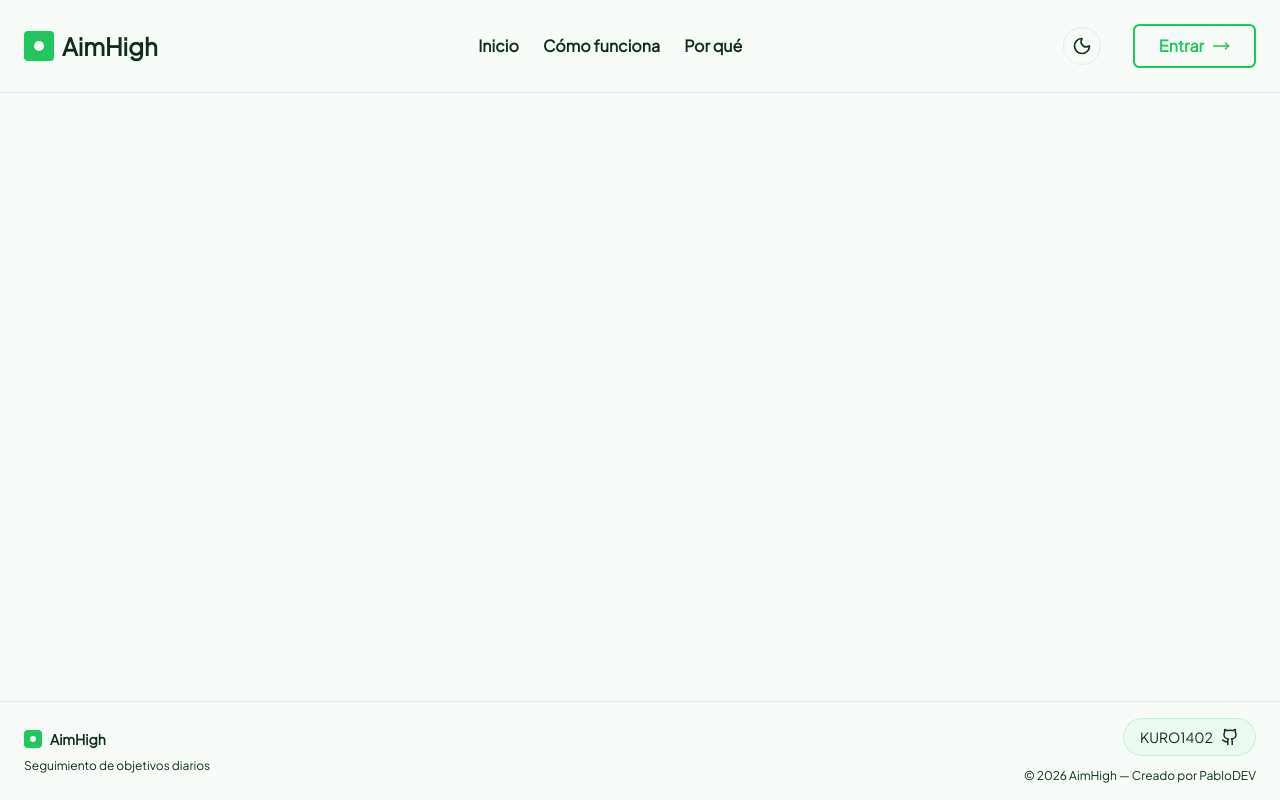
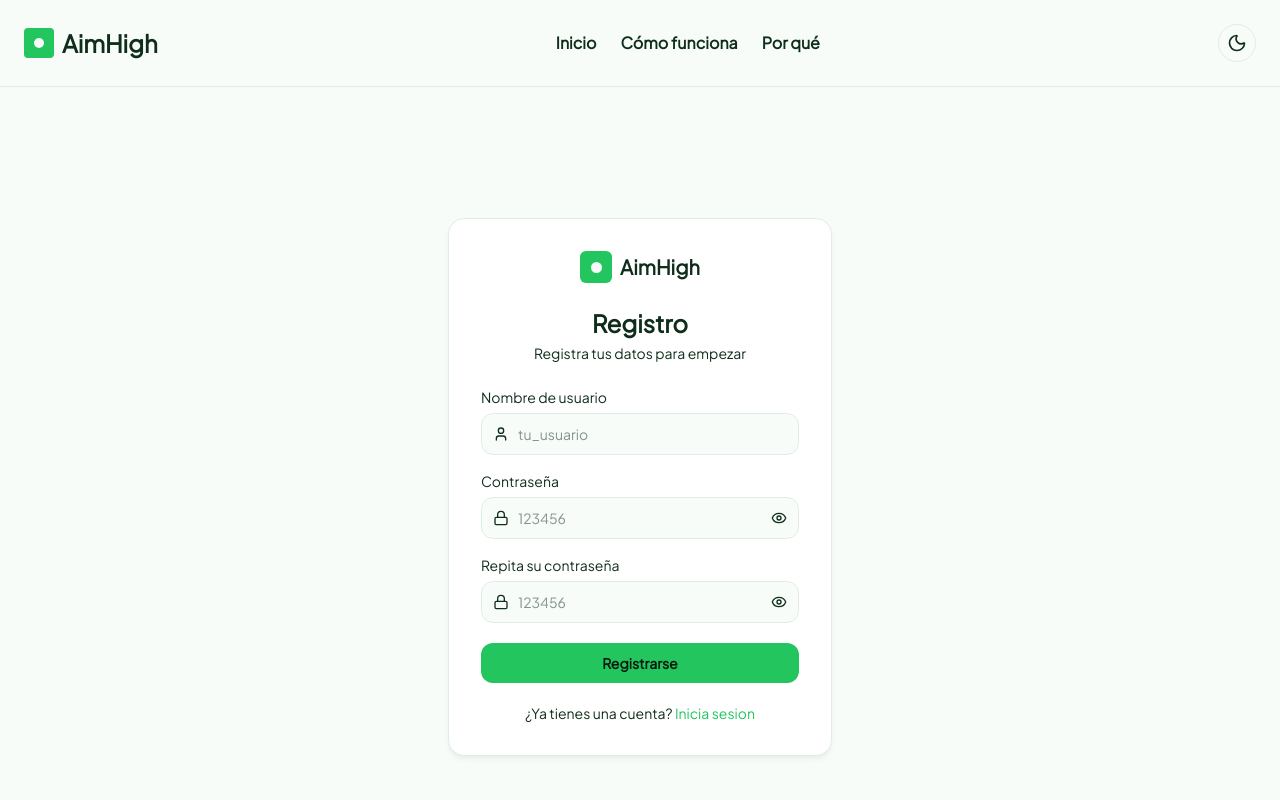
Before and after one commit to KURO1402/checklist-goals, a Vue app in the folder view/: page /register in a window 1280 px wide. Shown: the top 800 px of the page. Built offline with nearby package versions, Linux system fonts and the light colour scheme.

Commit message:
Se realizaron algunas configuraciones y se creo la pagino de registro

```diff
--- a/view/src/components/layout/Header.vue
+++ b/view/src/components/layout/Header.vue
@@ -1,12 +1,31 @@
 <script setup>
 import { Menu, X } from 'lucide-vue-next';
-import { ref } from 'vue';
+import { useRoute, useRouter } from 'vue-router'; // 1. Importamos useRouter
+import { ref, computed } from 'vue';
 import ButtonInit from '../ui/ButtonInit.vue';
 import ThemeToggle from '../ui/ThemeToggle.vue';
 
 const isMenuOpen = ref(false);
+const route = useRoute();
+const router = useRouter(); // 2. Instanciamos el router
 
-const scrollTo = (id) => {
+const pathActual = computed(() => route.path)
+
+const scrollTo = async (id) => {
+  isMenuOpen.value = false;
+
+  if (pathActual.value !== '/') {
+    await router.push('/');
+
+    setTimeout(() => {
+      ejecutarScroll(id);
+    }, 100);
+  } else {
+    ejecutarScroll(id);
+  }
+}
+
+const ejecutarScroll = (id) => {
   if (id === 'inicio') {
     window.scrollTo({ top: 0, behavior: 'smooth' })
     return
@@ -17,7 +36,6 @@ const scrollTo = (id) => {
   const top = el.getBoundingClientRect().top + window.scrollY - offset
   window.scrollTo({ top, behavior: 'smooth' })
 }
-
 </script>
 
 <template>
@@ -49,7 +67,7 @@ const scrollTo = (id) => {
       <div class="flex items-center gap-3">
         <ThemeToggle />
 
-        <div class="hidden sm:block pl-5">
+        <div v-if="pathActual === '/'" class="hidden sm:block pl-5">
           <ButtonInit />
         </div>
 
--- a/view/src/components/ui/ButtonInit.vue
+++ b/view/src/components/ui/ButtonInit.vue
@@ -1,16 +1,17 @@
 <script setup>
-import { MoveRight } from 'lucide-vue-next';
+import { MoveRight } from 'lucide-vue-next'
+import { RouterLink } from 'vue-router'
 </script>
 
 <template>
-  <a href="/login">
+  <RouterLink to="/login">
     <button class="aimhigh-button group">
       <span class="relative z-10 flex items-center gap-2">
         Entrar
         <MoveRight :size="18" />
       </span>
     </button>
-  </a>
+  </RouterLink>
 </template>
 
 <style scoped>
--- a/view/src/components/ui/StartButton.vue
+++ b/view/src/components/ui/StartButton.vue
@@ -1,15 +1,16 @@
 <script setup>
 import { MoveRight } from 'lucide-vue-next'
+import { RouterLink } from 'vue-router'
 </script>
 
 <template>
-  <button class="group relative flex items-center justify-center gap-2 overflow-hidden px-10 py-4 rounded-xl bg-primary text-text font-bold text-base cursor-pointer transition-all duration-300 active:scale-95 mt-8">
+  <RouterLink to="/login">
+    <button
+      class="group relative flex items-center justify-center gap-2 overflow-hidden px-10 py-4 rounded-xl bg-primary text-text font-bold text-base cursor-pointer transition-all duration-300 active:scale-95 mt-8">
 
       <!-- Ícono que entra por la izquierda -->
-    <MoveRight
-      :size="20"
-      class="absolute left-0 -translate-x-full opacity-0 group-hover:left-6 group-hover:translate-x-0 group-hover:opacity-100 transition-all duration-500"
-    />
+      <MoveRight :size="20"
+        class="absolute left-0 -translate-x-full opacity-0 group-hover:left-6 group-hover:translate-x-0 group-hover:opacity-100 transition-all duration-500" />
 
       <!-- Texto -->
       <span class="relative z-10 transition-all duration-500 group-hover:translate-x-3">
@@ -17,13 +18,13 @@ import { MoveRight } from 'lucide-vue-next'
       </span>
 
       <!-- Ícono que sale por la derecha -->
-    <MoveRight
-      :size="20"
-      class="relative z-10 transition-all duration-500 group-hover:translate-x-3 group-hover:opacity-0"
-    />
+      <MoveRight :size="20"
+        class="relative z-10 transition-all duration-500 group-hover:translate-x-3 group-hover:opacity-0" />
 
       <!-- Overlay hover más oscuro -->
-    <span class="absolute inset-0 bg-black/10 opacity-0 group-hover:opacity-100 transition-opacity duration-300 rounded-xl" />
+      <span
+        class="absolute inset-0 bg-black/10 opacity-0 group-hover:opacity-100 transition-opacity duration-300 rounded-xl" />
 
     </button>
+  </RouterLink>
 </template>
--- a/view/src/router/index.js
+++ b/view/src/router/index.js
@@ -12,6 +12,11 @@ const router = createRouter({
             path: '/login',
             name: 'Inicio de sesion',
             component: () => import('../views/LoginPage.vue')
+        },
+        {
+            path: '/register',
+            name: 'Registro de usuario',
+            component: () => import('../views/RegisterPage.vue')
         }
     ]
 })
--- a/view/src/views/LoginPage.vue
+++ b/view/src/views/LoginPage.vue
@@ -1,9 +1,18 @@
 <script setup>
-import { ref } from 'vue'
+import { ref, reactive } from 'vue'
 import { User, Lock, Eye, EyeOff } from 'lucide-vue-next'
 import { RouterLink } from 'vue-router'
+const showPassword = ref(false)
+const usuario = reactive({
+  nombre: '',
+  clave: ''
+})
 
-const showPassword = ref(false)
+const enviarDatos = () => {
+  console.log(`Uusario: ${usuario.nombre}`)
+  console.log(`Clave: ${usuario.clave}`)
+}
+
 </script>
 <template>
   <div class="flex justify-center items-start md:items-center min-h-screen bg-background px-5 py-12">
@@ -26,7 +35,7 @@ const showPassword = ref(false)
       </div>
 
       <!-- Formulario -->
-      <form class="flex flex-col gap-4">
+      <form class="flex flex-col gap-4" @submit.prevent="enviarDatos">
 
         <!-- Usuario -->
         <div class="flex flex-col gap-1.5">
@@ -34,6 +43,7 @@ const showPassword = ref(false)
           <div class="relative">
             <User class="absolute left-3 top-1/2 -translate-y-1/2 text-text-muted" :size="16" />
             <input
+              v-model="usuario.nombre"
               type="text"
               placeholder="tu_usuario"
               class="w-full pl-9 pr-4 py-2.5 rounded-xl border border-border bg-background text-text text-sm placeholder:text-text-muted/50 focus:outline-none focus:border-primary focus:ring-2 focus:ring-primary/15 transition-all"
@@ -47,6 +57,7 @@ const showPassword = ref(false)
           <div class="relative">
             <Lock class="absolute left-3 top-1/2 -translate-y-1/2 text-text-muted" :size="16" />
             <input
+              v-model="usuario.clave"
               :type="showPassword ? 'text' : 'password'"
               placeholder="123456"
               class="w-full pl-9 pr-10 py-2.5 rounded-xl border border-border bg-background text-text text-sm placeholder:text-text-muted/50 focus:outline-none focus:border-primary focus:ring-2 focus:ring-primary/15 transition-all"
--- /dev/null
+++ b/view/src/views/RegisterPage.vue
@@ -0,0 +1,83 @@
+<script setup>
+import { ref } from 'vue'
+import { User, Lock, Eye, EyeOff } from 'lucide-vue-next'
+import { RouterLink } from 'vue-router'
+const showPassword = ref(false)
+const showPasswordConfirm = ref(false)
+</script>
+<template>
+    <div class="flex justify-center items-start md:items-center min-h-screen bg-background px-5 py-12">
+        <div
+            class="flex flex-col w-full max-w-sm bg-surface border border-border rounded-2xl p-6 md:p-8 shadow-md shadow-text/5 [html.dark_&]:shadow-black/40">
+            <!-- Logo -->
+            <div class="flex justify-center mb-6">
+                <div class="flex items-center gap-2">
+                    <div aria-hidden="true"
+                        class="w-[32px] h-[32px] bg-primary rounded-[6px] flex items-center justify-center">
+                        <div class="w-[11px] h-[11px] rounded-full bg-background"></div>
+                    </div>
+                    <span class="font-bold text-xl text-text">AimHigh</span>
+                </div>
+            </div>
+            <!-- Título -->
+            <div class="mb-6 text-center">
+                <h1 class="text-2xl font-semibold text-text">Registro</h1>
+                <p class="text-sm text-text-muted mt-1">Registra tus datos para empezar</p>
+            </div>
+            <form class="flex flex-col gap-4">
+
+                <!-- Usuario -->
+                <div class="flex flex-col gap-1.5">
+                    <label class="text-sm font-medium text-text-muted">Nombre de usuario</label>
+                    <div class="relative">
+                        <User class="absolute left-3 top-1/2 -translate-y-1/2 text-text-muted" :size="16" />
+                        <input type="text" placeholder="tu_usuario"
+                            class="w-full pl-9 pr-4 py-2.5 rounded-xl border border-border bg-background text-text text-sm placeholder:text-text-muted/50 focus:outline-none focus:border-primary focus:ring-2 focus:ring-primary/15 transition-all" />
+                    </div>
+                </div>
+
+                <!-- Contraseña -->
+                <div class="flex flex-col gap-1.5">
+                    <label class="text-sm font-medium text-text-muted">Contraseña</label>
+                    <div class="relative">
+                        <Lock class="absolute left-3 top-1/2 -translate-y-1/2 text-text-muted" :size="16" />
+                        <input :type="showPassword ? 'text' : 'password'" placeholder="123456"
+                            class="w-full pl-9 pr-10 py-2.5 rounded-xl border border-border bg-background text-text text-sm placeholder:text-text-muted/50 focus:outline-none focus:border-primary focus:ring-2 focus:ring-primary/15 transition-all" />
+                        <button type="button" @click="showPassword = !showPassword"
+                            class="absolute right-3 top-1/2 -translate-y-1/2 text-text-muted hover:text-primary transition-colors">
+                            <Eye v-if="!showPassword" :size="16" />
+                            <EyeOff v-else :size="16" />
+                        </button>
+                    </div>
+                </div>
+                <div class="flex flex-col gap-1.5">
+                    <label class="text-sm font-medium text-text-muted">Repita su contraseña</label>
+                    <div class="relative">
+                        <Lock class="absolute left-3 top-1/2 -translate-y-1/2 text-text-muted" :size="16" />
+                        <input :type="showPasswordConfirm ? 'text' : 'password'" placeholder="123456"
+                            class="w-full pl-9 pr-10 py-2.5 rounded-xl border border-border bg-background text-text text-sm placeholder:text-text-muted/50 focus:outline-none focus:border-primary focus:ring-2 focus:ring-primary/15 transition-all" />
+                        <button type="button" @click="showPasswordConfirm = !showPasswordConfirm"
+                            class="absolute right-3 top-1/2 -translate-y-1/2 text-text-muted hover:text-primary transition-colors">
+                            <Eye v-if="!showPasswordConfirm" :size="16" />
+                            <EyeOff v-else :size="16" />
+                        </button>
+                    </div>
+                </div>
+
+                <!-- Submit -->
+                <button type="submit"
+                    class="w-full py-2.5 mt-1 bg-primary text-[#0a1a0d] font-semibold text-sm rounded-xl hover:bg-primary/90 active:scale-95 transition-all duration-200">
+                    Registrarse
+                </button>
+
+            </form>
+            <!-- Footer -->
+            <p class="text-sm text-text-muted text-center mt-5">
+                ¿Ya tienes una cuenta?
+                <RouterLink to="/login" class="text-primary font-medium hover:opacity-75 transition-opacity">
+                    Inicia sesion
+                </RouterLink>
+            </p>
+        </div>
+    </div>
+</template>
```
Lines whose indentation alone changed are shown as unchanged.
